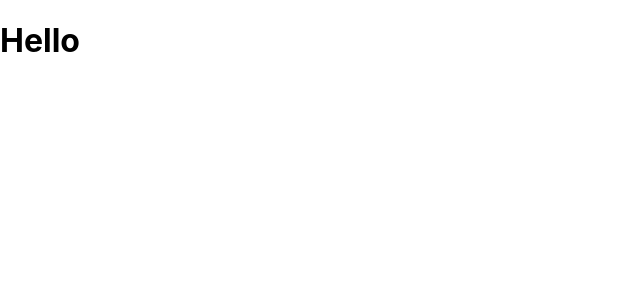
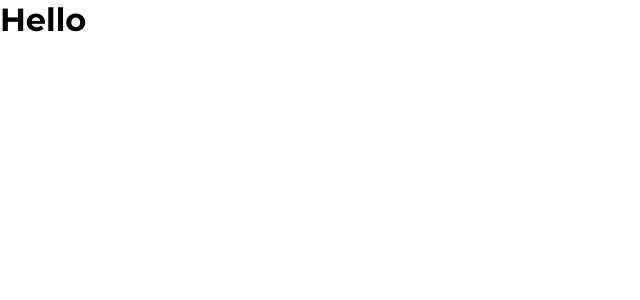
Before and after one commit to nikachu404/kitglobal-test-task, a React (Create React App) app: page / in a window 1280 px wide. Shown: the top 300 px of the page, without its empty margins (0-640 px from the left). Built offline with nearby package versions, Linux system fonts and the light colour scheme.

Commit message:
added styled-components library and font-family

```diff
--- a/package.json
+++ b/package.json
@@ -13,6 +13,7 @@
     "react": "^18.2.0",
     "react-dom": "^18.2.0",
     "react-scripts": "5.0.1",
+    "styled-components": "^5.3.9",
     "typescript": "^4.9.5",
     "web-vitals": "^2.1.4"
   },
@@ -41,6 +42,7 @@
     ]
   },
   "devDependencies": {
+    "@types/styled-components": "^5.1.26",
     "@typescript-eslint/eslint-plugin": "^5.57.1",
     "@typescript-eslint/parser": "^5.57.1",
     "eslint": "^8.37.0",
--- a/public/index.html
+++ b/public/index.html
@@ -1,31 +1,22 @@
 <!DOCTYPE html>
 <html lang="en">
+
 <head>
   <meta charset="utf-8" />
   <link rel="icon" href="%PUBLIC_URL%/favicon.ico" />
   <meta name="viewport" content="width=device-width, initial-scale=1" />
   <meta name="theme-color" content="#000000" />
-    <meta
-      name="description"
-      content="Web site created using create-react-app"
-    />
+  <meta name="description" content="Web site created using create-react-app" />
   <link rel="apple-touch-icon" href="%PUBLIC_URL%/logo192.png" />
-    <!--
-      manifest.json provides metadata used when your web app is installed on a
-      user's mobile device or desktop. See https://developers.google.com/web/fundamentals/web-app-manifest/
-    -->
   <link rel="manifest" href="%PUBLIC_URL%/manifest.json" />
-    <!--
-      Notice the use of %PUBLIC_URL% in the tags above.
-      It will be replaced with the URL of the `public` folder during the build.
-      Only files inside the `public` folder can be referenced from the HTML.
+  <link rel="preconnect" href="https://fonts.googleapis.com">
+  <link rel="preconnect" href="https://fonts.gstatic.com" crossorigin>
+  <link href="https://fonts.googleapis.com/css2?family=Montserrat:wght@300;400;500;600;700&display=swap"
+    rel="stylesheet">
 
-      Unlike "/favicon.ico" or "favicon.ico", "%PUBLIC_URL%/favicon.ico" will
-      work correctly both with client-side routing and a non-root public URL.
-      Learn how to configure a non-root public URL by running `npm run build`.
-    -->
   <title>React App</title>
 </head>
+
 <body>
   <noscript>You need to enable JavaScript to run this app.</noscript>
   <div id="root"></div>
@@ -40,4 +31,5 @@
       To create a production bundle, use `npm run build` or `yarn build`.
     -->
 </body>
+
 </html>
--- a/src/App.css
+++ /dev/null
@@ -1,38 +0,0 @@
-.App {
-  text-align: center;
-}
-
-.App-logo {
-  height: 40vmin;
-  pointer-events: none;
-}
-
-@media (prefers-reduced-motion: no-preference) {
-  .App-logo {
-    animation: App-logo-spin infinite 20s linear;
-  }
-}
-
-.App-header {
-  background-color: #282c34;
-  min-height: 100vh;
-  display: flex;
-  flex-direction: column;
-  align-items: center;
-  justify-content: center;
-  font-size: calc(10px + 2vmin);
-  color: white;
-}
-
-.App-link {
-  color: #61dafb;
-}
-
-@keyframes App-logo-spin {
-  from {
-    transform: rotate(0deg);
-  }
-  to {
-    transform: rotate(360deg);
-  }
-}
--- a/src/App.tsx
+++ b/src/App.tsx
@@ -1,9 +1,16 @@
 import React from 'react';
-import './App.css';
+import styled from 'styled-components';
+
+const AppWrapper = styled.div`
+  width: 100%;
+`;
 
 const App: React.FC = () => {
   return (
-    <h1>Hello</h1>
+    <AppWrapper>
+      <h1>Hello</h1>
+    </AppWrapper>
+
   );
 };
 
--- a/src/index.css
+++ /dev/null
@@ -1,13 +0,0 @@
-body {
-  margin: 0;
-  font-family: -apple-system, BlinkMacSystemFont, 'Segoe UI', 'Roboto', 'Oxygen',
-    'Ubuntu', 'Cantarell', 'Fira Sans', 'Droid Sans', 'Helvetica Neue',
-    sans-serif;
-  -webkit-font-smoothing: antialiased;
-  -moz-osx-font-smoothing: grayscale;
-}
-
-code {
-  font-family: source-code-pro, Menlo, Monaco, Consolas, 'Courier New',
-    monospace;
-}
--- a/src/index.tsx
+++ b/src/index.tsx
@@ -1,13 +1,24 @@
 import React from 'react';
 import ReactDOM from 'react-dom/client';
-import './index.css';
 import App from './App';
+import { createGlobalStyle } from 'styled-components';
+
+
+const Global = createGlobalStyle`
+  * {
+    margin: 0;
+    padding: 0;
+    box-sizing: border-box;
+    font-family: 'Montserrat', sans-serif;
+  }
+`;
 
 const root = ReactDOM.createRoot(
   document.getElementById('root') as HTMLElement
 );
 root.render(
   <React.StrictMode>
+    <Global />
     <App />
   </React.StrictMode>
 );
```
Also changed, not shown: 1 other file (tests, documents, lock files or other folders). Lines whose indentation alone changed are shown as unchanged.
